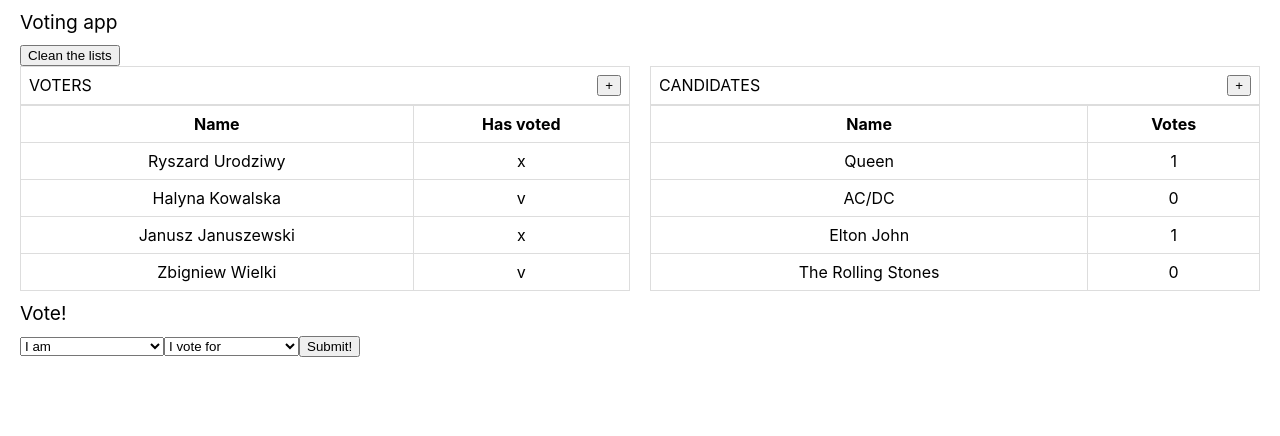
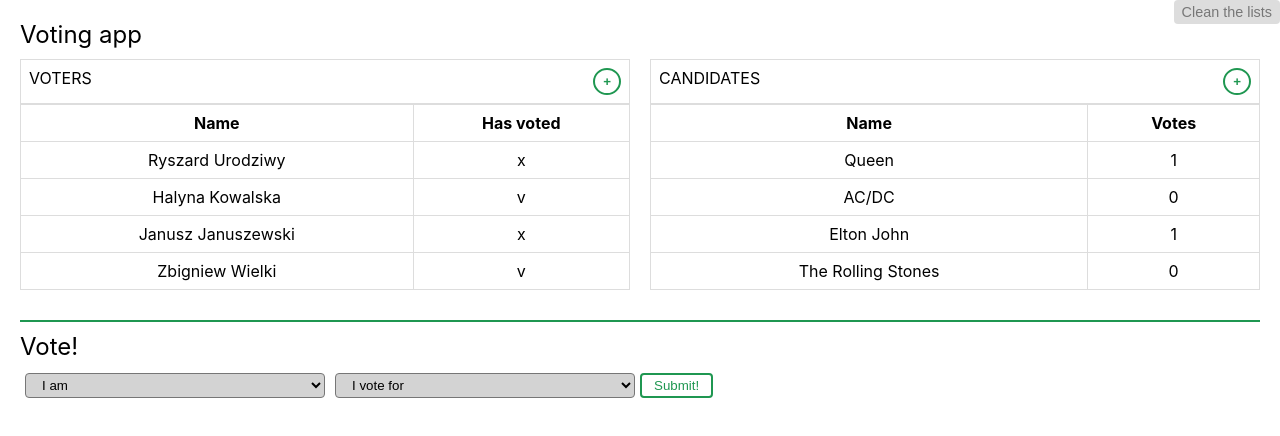
Before and after one commit to muzabol2/voting-app-js, a React (Create React App) app: page / in a window 1280 px wide. Shown: the top 436 px of the page. Built offline with nearby package versions, Linux system fonts and the light colour scheme.

Commit message:
Improve styling

```diff
--- a/src/App.css
+++ b/src/App.css
@@ -1,10 +1,5 @@
 .app {
-   padding: 0px 20px;
-}
-
-.page-title {
-   font-size: 1.2em;
-   margin: 10px 0px;
+   padding: 10px 20px;
 }
 
 .tables {
@@ -13,41 +8,29 @@
    gap: 20px;
 }
 
-.top-thread {
-   display: flex;
-   justify-content: space-between;
-   border: 1px solid #ddd;
-   padding: 8px;
-   text-align: center;
+.rounded-btn {
+   padding: 4px 8px;
+   border-radius: 50%;
+   font-weight: bold;
+   text-decoration: none;
+   color: #1f9751;
 }
 
-table {
+.clean-btn {
+   position: absolute;
+   top: 0;
+   right:0;
+   background: #ddd;
+   color: #777;
+   border: none;
+   padding: 12px 8px;
    text-align: center;
-   border-collapse: collapse;
-   max-width: 900px;
-   width: 100%;
-}
+   line-height: 0;
+   font-size: 0.9em;
+   cursor: pointer;
+ }
 
-table th,
-table td {
-   border: 1px solid #ddd;
-   padding: 8px;
-}
-
-.modal-background {
-   position: fixed;
-   z-index: 1;
-   left: 0;
-   top: 0;
-   width: 100%;
-   height: 100%;
-   overflow: auto;
-   background-color: rgb(0, 0, 0, 0.5);
-}
-
-.modal-body {
-   background-color: white;
-   margin: 10% auto;
-   padding: 20px;
-   width: 50%;
-}
+ .submit-vote {
+   margin-top: 30px;
+   border-top: 2px solid #1f9751;
+ }
--- a/src/index.css
+++ b/src/index.css
@@ -26,10 +26,25 @@ ul {
    list-style-type: none;
 }
 
-/*
-div {
-  border: 1px solid #aaa;
-  border-radius: 10px;
-  padding: 0.5rem;
-  margin: 0.5rem;
-} */
+button {
+   color: #1f9751;
+   border: 2px solid #1f9751;
+   padding: 3px 12px;
+   background-color: transparent;
+   border-radius: 4px;
+   cursor: pointer;
+}
+
+button:hover {
+   background: #1f9751;
+   color: #fff;
+}
+
+input,
+select {
+   padding: 3px 12px;
+   background-color: lightgray;
+   border-radius: 4px;
+   width: 300px;
+   margin: 2px 5px;
+}
```
